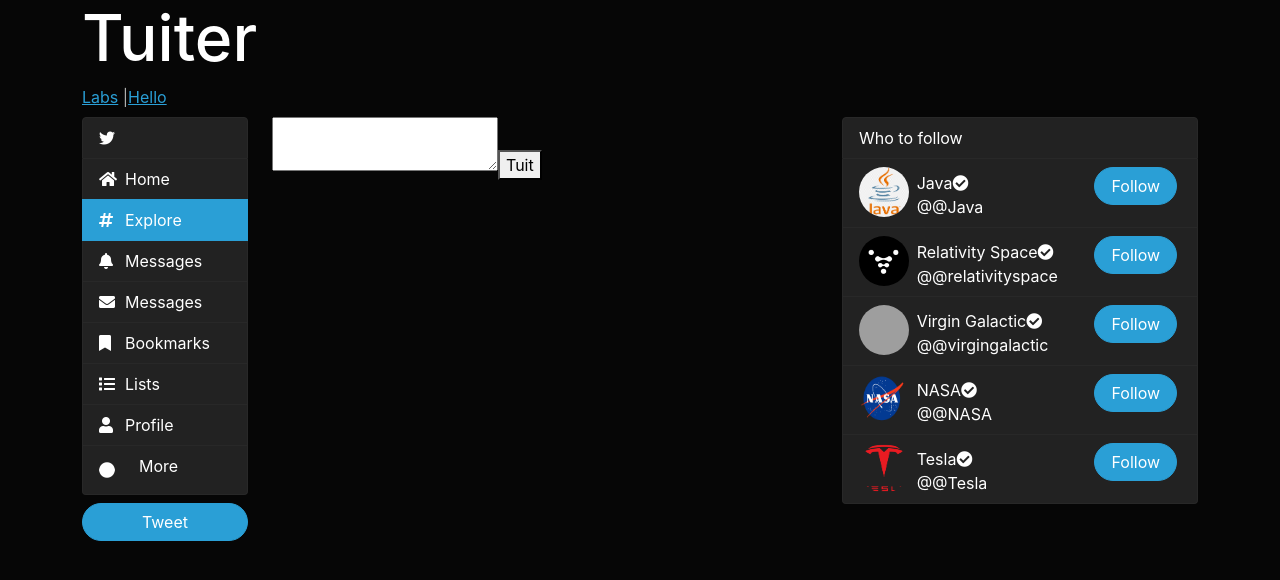
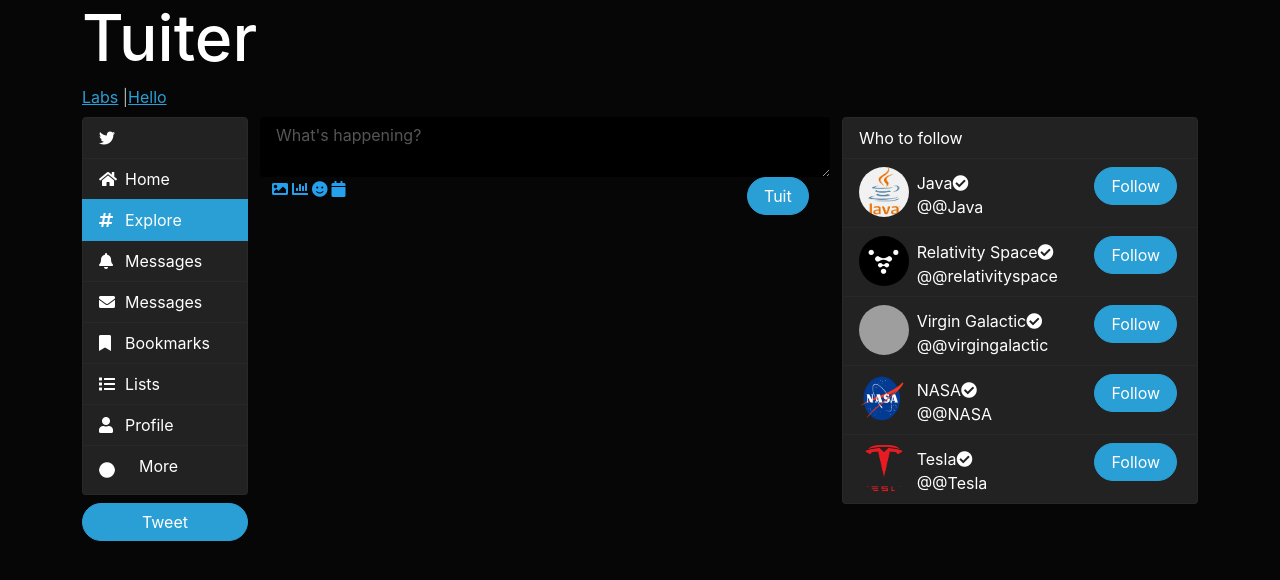
Before and after one commit to lauramichellecp/web-dev, a React (Create React App) app: page /tuiter in a window 1280 px wide. Shown: the top 580 px of the page. Built offline with nearby package versions, Linux system fonts and the light colour scheme; grey boxes are pictures that could not be loaded.

Commit message:
whats happening is done

```diff
--- a/src/components/tuiter/HomeScreen/WhatsHappening.js
+++ b/src/components/tuiter/HomeScreen/WhatsHappening.js
@@ -1,21 +1,36 @@
 import React, {useState} from "react";
-/*import {useDispatch} from "react-redux";*/
+import {useDispatch} from "react-redux";
+import "./index.css";
 
 const WhatsHappening = () => {
-  let [whatsHappening, setWhatsHappening]
-      = useState('');
+  let [whatsHappening, setWhatsHappening] = useState('');
+  const dispatch = useDispatch();
   const tuitClickHandler = () => {
-    console.log(whatsHappening);
+    dispatch({type: 'create-tuit',
+              tuit: whatsHappening});
   }
   return (
     <>
-      <textarea value={whatsHappening}
-               onChange={(event) =>
-        setWhatsHappening(event.target.value)}>
-      </textarea>
-      <button onClick={tuitClickHandler}>
-        Tuit
-      </button>
+      <div className="row">
+            <textarea className="bg-black form-control"
+                value={whatsHappening}
+                placeholder="What's happening?"
+                onChange={(event) =>
+                  setWhatsHappening(event.target.value)
+                }>
+            </textarea>
+          <div className="col-md-10">
+              <i className="fas fa-image pe-1 blue"></i>
+              <i className="fas fa-chart-bar pe-1 blue"></i>
+              <i className="fas fa-smile pe-1 blue"></i>
+              <i className="fas fa-calendar pe-1 blue"></i>
+          </div>
+          <div className="col-md-2">
+              <button className="btn btn-primary rounded-pill float-right" onClick={tuitClickHandler}>
+                Tuit
+              </button>
+          </div>
+       </div>
     </>
   );
 }
--- /dev/null
+++ b/src/components/tuiter/HomeScreen/index.css
@@ -0,0 +1,3 @@
+.blue {
+    color: #24a0ed
+}
```
